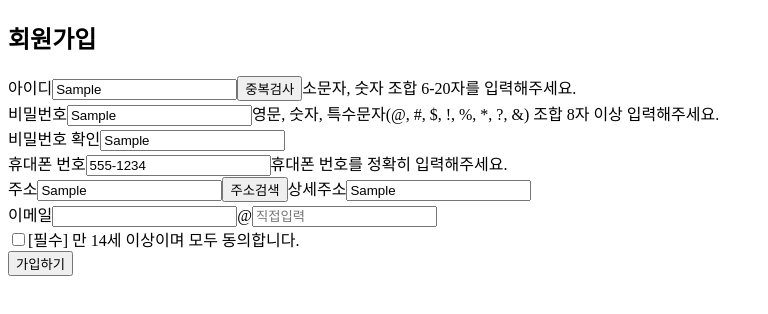
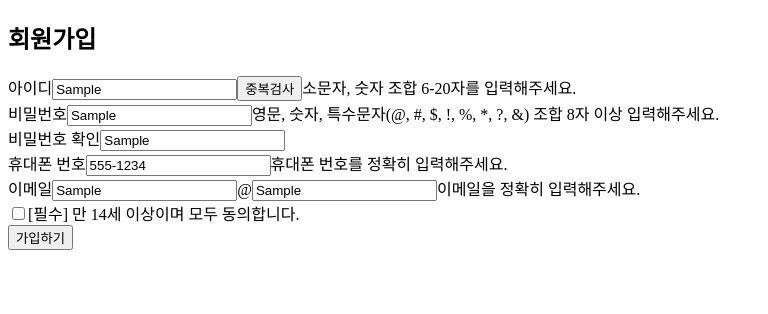
Before and after one commit to ExceptAnyone/sap-frontend, a React (Create React App) app: page / in a window 1280 px wide. Both pictures are taken after typing "Sample", "Sample", "Sample", "5551234", "Sample", "Sample" into the empty fields and a click on the button "가입하기". Shown: the top 314 px of the page, without its empty margins (0-768 px from the left). Built offline with nearby package versions, Linux system fonts and the light colour scheme.

Commit message:
feat: 이메일 유효성 검사 추가

```diff
--- a/src/components/Join.js
+++ b/src/components/Join.js
@@ -8,8 +8,17 @@ const Join = () => {
   const [pwCheck, setPWcheck] = useState("");
   const [pwConfirm, setPwConfirm] = useState(true);
   const [phone, setPhone] = useState("");
+  const [email, setEmail] = useState("");
+  const [isValidEmail, setIsValidEmail] = useState(true);
+  const [domain, setDomain] = useState("");
+  const [isValidDomain, setIsValidDomain] = useState(true);
+  const [domainList, setDomainList] = useState([
+    "naver.com",
+    "gmail.com",
+    "daum.net",
+  ]);
 
-  // 유효성 검사
+  // 유효성 검사 ***
   const handleIdChange = (e) => {
     const newUserID = e.target.value;
     setUserID(newUserID);
@@ -29,7 +38,8 @@ const Join = () => {
     // 영문, 숫자, 특수문자(@, $, !, %, *, ?, &, #) 조합 8자 이상
     const regPW =
       /^(?=.*[a-zA-Z])(?=.*\d)(?=.*[@$!%*?&#])[A-Za-z\d@$!%*?&#]{8,}$/g;
-    // /^(?=.*[a-zA-Z])(?=.*\d)(?=.*[@#$!%*?&])[A-Za-z\d@#$!%*?&]{8,20}$/g; // 대문자, 소문자, 숫자, 특수문자
+    // /^(?=.*[a-zA-Z])(?=.*\d)(?=.*[@#$!%*?&])[A-Za-z\d@#$!%*?&]{8,20}$/g;
+    // 대문자, 소문자, 숫자, 특수문자
 
     if (regPW.test(newUserPW)) {
       setIsValidPW(true);
@@ -56,6 +66,32 @@ const Join = () => {
       .replace(/(\-{1,2})$/g, "");
 
     setPhone(newPhone);
+  };
+
+  const handleEmailChange = (e) => {
+    const newEmail = e.target.value;
+    setEmail(newEmail);
+
+    const regEmail = /^[a-z]+[a-z0-9]{6,20}$/g; // 소문자, 숫자 포함 6-20자
+
+    if (regEmail.test(newEmail)) {
+      setIsValidEmail(true);
+    } else {
+      setIsValidEmail(false);
+    }
+  };
+
+  const handleDomainChange = (e) => {
+    const newDomain = e.target.value;
+    setDomain(newDomain);
+
+    const regDomain = /^[a-zA-Z0-9.-]+\.[a-zA-Z]{2,}$/g; // '.' 포함 여부 확인
+
+    if (regDomain.test(newDomain)) {
+      setIsValidDomain(true);
+    } else {
+      setIsValidDomain(false);
+    }
   };
 
   const handleSubmit = (e) => {
@@ -91,6 +127,7 @@ const Join = () => {
             </span>
           )}
         </div>
+
         <div className="input_item">
           <label htmlFor="userPW" className="input_title">
             비밀번호
@@ -113,6 +150,7 @@ const Join = () => {
             </span>
           )}
         </div>
+
         <div className="input_item">
           <label htmlFor="pwCheck" className="input_title">
             비밀번호 확인
@@ -132,6 +170,7 @@ const Join = () => {
             <span className="joinError">비밀번호를 정확히 입력해주세요.</span>
           )}
         </div>
+
         <div className="input_item">
           <label htmlFor="phone" className="input_title">
             휴대폰 번호
@@ -151,36 +190,45 @@ const Join = () => {
             </span>
           )}
         </div>
-        <div className="input_item">
-          <label htmlFor="address" className="input_title">
-            주소
-          </label>
-          <input type="text" id="address" className="joinInput" />
-          <button type="button">주소검색</button>
 
-          <label htmlFor="detailAddress">상세주소</label>
-          <input type="text" id="detailAddress" placeholder="상세주소" />
-        </div>
         <div className="input_item">
           <label htmlFor="address" className="input_title">
             이메일
           </label>
-          <input type="text" id="email" className="joinInput" placeholder="" />
+          <input
+            type="text"
+            id="email"
+            value={email}
+            onChange={handleEmailChange}
+            className="joinInput"
+            placeholder=""
+          />
           @
           <input
             type="text"
+            value={domain}
+            onChange={handleDomainChange}
             className="joinInput"
             placeholder="직접입력"
             list="domainList"
           />
-          <datalist id="domainList"></datalist>
+          <datalist id="domainList">
+            {domainList.map((domain) => (
+              <option key={domain} value={domain} />
+            ))}
+          </datalist>
+          {!isValidEmail || !isValidDomain ? (
+            <span className="joinError">이메일을 정확히 입력해주세요.</span>
+          ) : null}
         </div>
+
         <div className="">
           <label htmlFor="agree" className="">
             <input type="checkbox" id="agree" />
             &#91;필수&#93; 만 14세 이상이며 모두 동의합니다.
           </label>
         </div>
+
         <button type="submit" className="joinBtn">
           가입하기
         </button>
```
